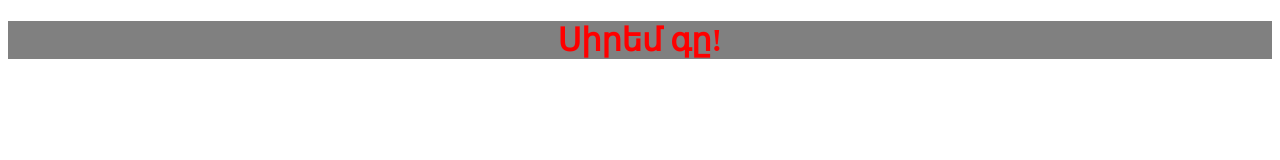
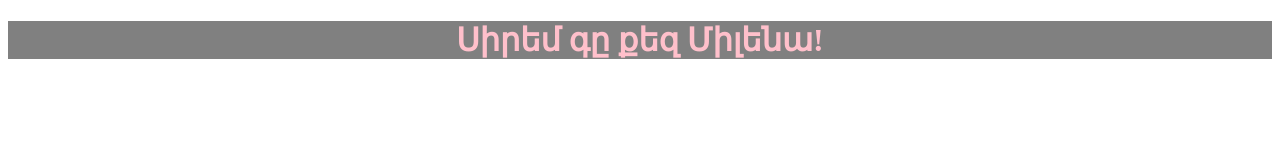
Before and after one commit to robbalert3/Lecture0, a plain HTML site: page index.html in a window 1280 px wide. Drawn offline with Linux system fonts and the light colour scheme.

Commit message:
added new style for Milena

```diff
--- a/index.html
+++ b/index.html
@@ -8,13 +8,13 @@
         h1 {
             background-color: grey;
             text-align: center;
-            color: red;
+            color: pink;
         }
     </style>
 </head>
 
 <body>
-    <h1>Սիրեմ գը!</h1>
+    <h1>Սիրեմ գը քեզ Միլենա!</h1>
 </body>
 
 </html>
```
